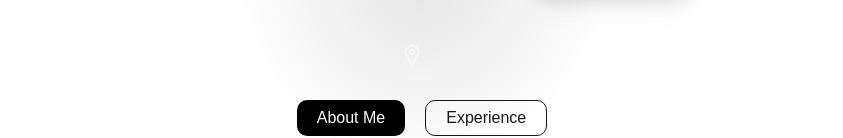
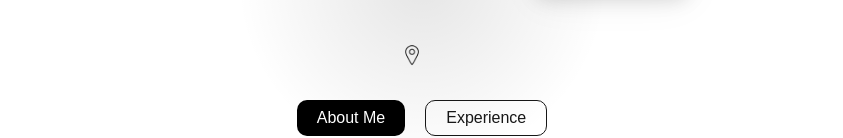
Before and after one commit to CL-Buchan/Portfolio, a Next.js app: page / in a window 1280 px wide. Shown: the part 320-458 px from the top of the page, without its empty margins (218-1061 px from the left). Built offline with nearby package versions, Linux system fonts and the light colour scheme.

Commit message:
added: location icon colour change

```diff
--- a/app/page.tsx
+++ b/app/page.tsx
@@ -134,7 +134,7 @@ export default function Home() {
                         height={20}
                         width={20}
                         className={clsx(
-                            'invert',
+                            'dark:invert',
                             iconHovered ? '' : 'animate-bounce',
                         )}
                     />
```
